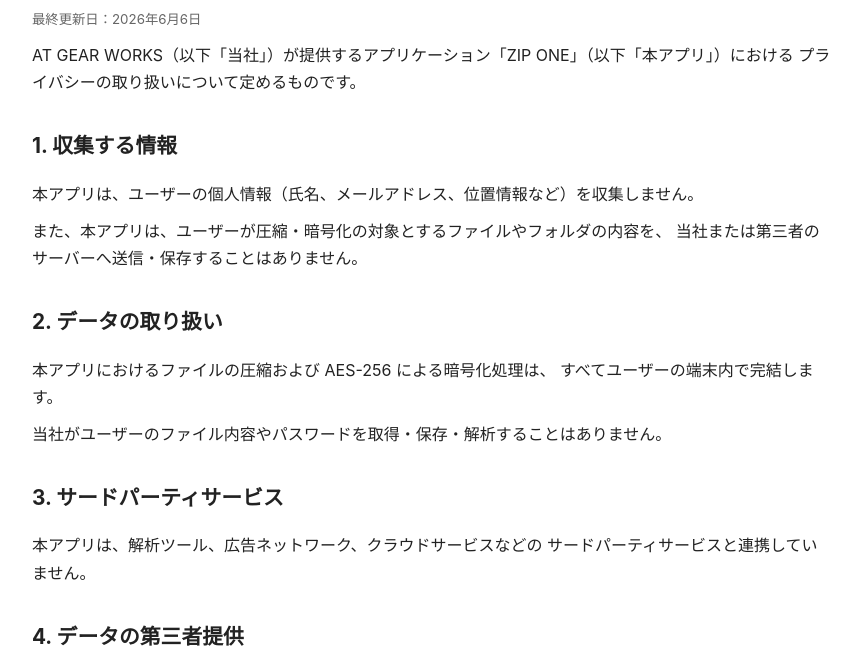
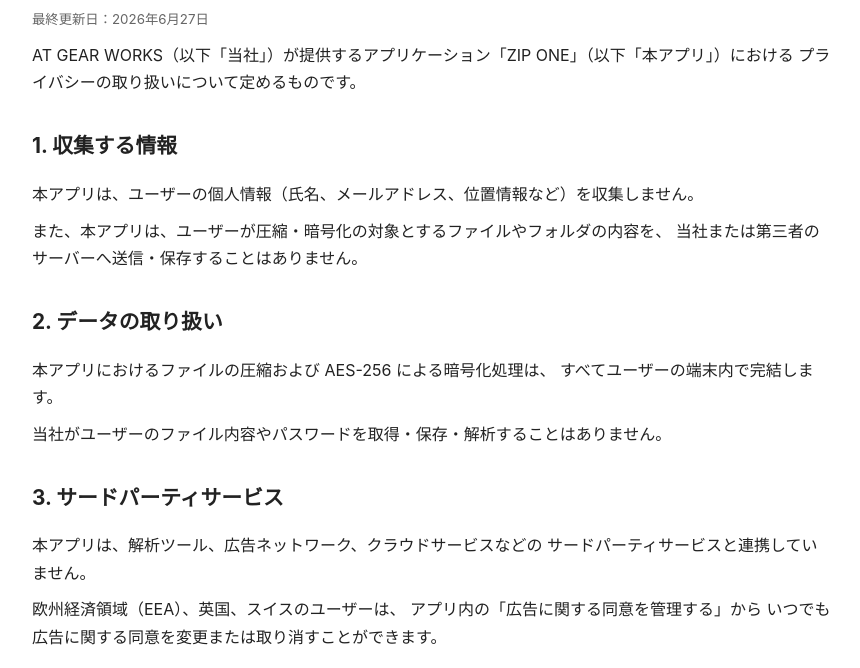
Before and after one commit to atgearworks/atgearworks.github.io, a plain HTML site: page zipone/privacy-jp/index.html in a window 1280 px wide. Shown: the part 95-763 px from the top of the page, without its empty margins (208-1068 px from the left). Drawn offline with Linux system fonts and the light colour scheme.

Commit message:
Update privacy policy with new date and consent info
Updated the last modified date and added a paragraph about managing ad consent for users in the EEA, UK, and Switzerland.

```diff
--- a/zipone/privacy-jp/index.html
+++ b/zipone/privacy-jp/index.html
@@ -14,7 +14,7 @@
 </head>
 <body>
   <h1>ZIP ONE プライバシーポリシー</h1>
-  <small>最終更新日：2026年6月6日</small>
+  <small>最終更新日：2026年6月27日</small>
 
   <p>
     AT GEAR WORKS（以下「当社」）が提供するアプリケーション「ZIP ONE」（以下「本アプリ」）における
@@ -43,6 +43,12 @@
   <p>
     本アプリは、解析ツール、広告ネットワーク、クラウドサービスなどの
     サードパーティサービスと連携していません。
+  </p>
+
+  <p>
+    欧州経済領域（EEA）、英国、スイスのユーザーは、
+    アプリ内の「広告に関する同意を管理する」から
+    いつでも広告に関する同意を変更または取り消すことができます。
   </p>
 
   <h2>4. データの第三者提供</h2>
```
